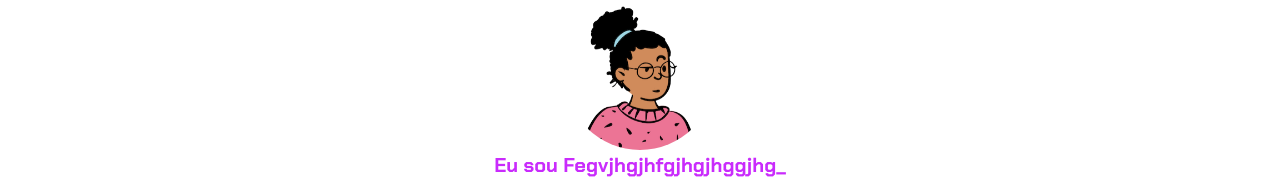
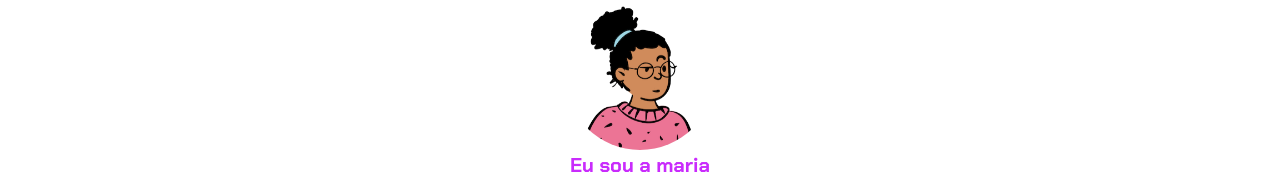
Before and after one commit to marialuisada03/portifolio, a plain HTML site: page index.html in a window 1280 px wide. Shown: the top 193 px of the page. Drawn offline with nearby package versions, Linux system fonts and the light colour scheme.

Commit message:
Update index.html

```diff
--- a/index.html
+++ b/index.html
@@ -14,7 +14,7 @@
     <header class="container text-center">
         <img src="avatar-perfil.png" alt="avatar da Fernanda" class="rounded-circle" width="150" height="150"
             srcset="">
-        <p class="lead">Eu sou Fegvjhgjhfgjhgjhggjhg_</p>
+        <p class="lead">Eu sou a maria</p>
         <h1>Eu ensino Programação</h1>
         <p>Sou Engenheira de Computação e Pedagoga. Ensino pensamento computacional para estudantes do Ensino
             Fundamental e Médio. Ensino sobre pensamento computacional usando HTML, CSS e JavaScript. Veja os projetos
```
